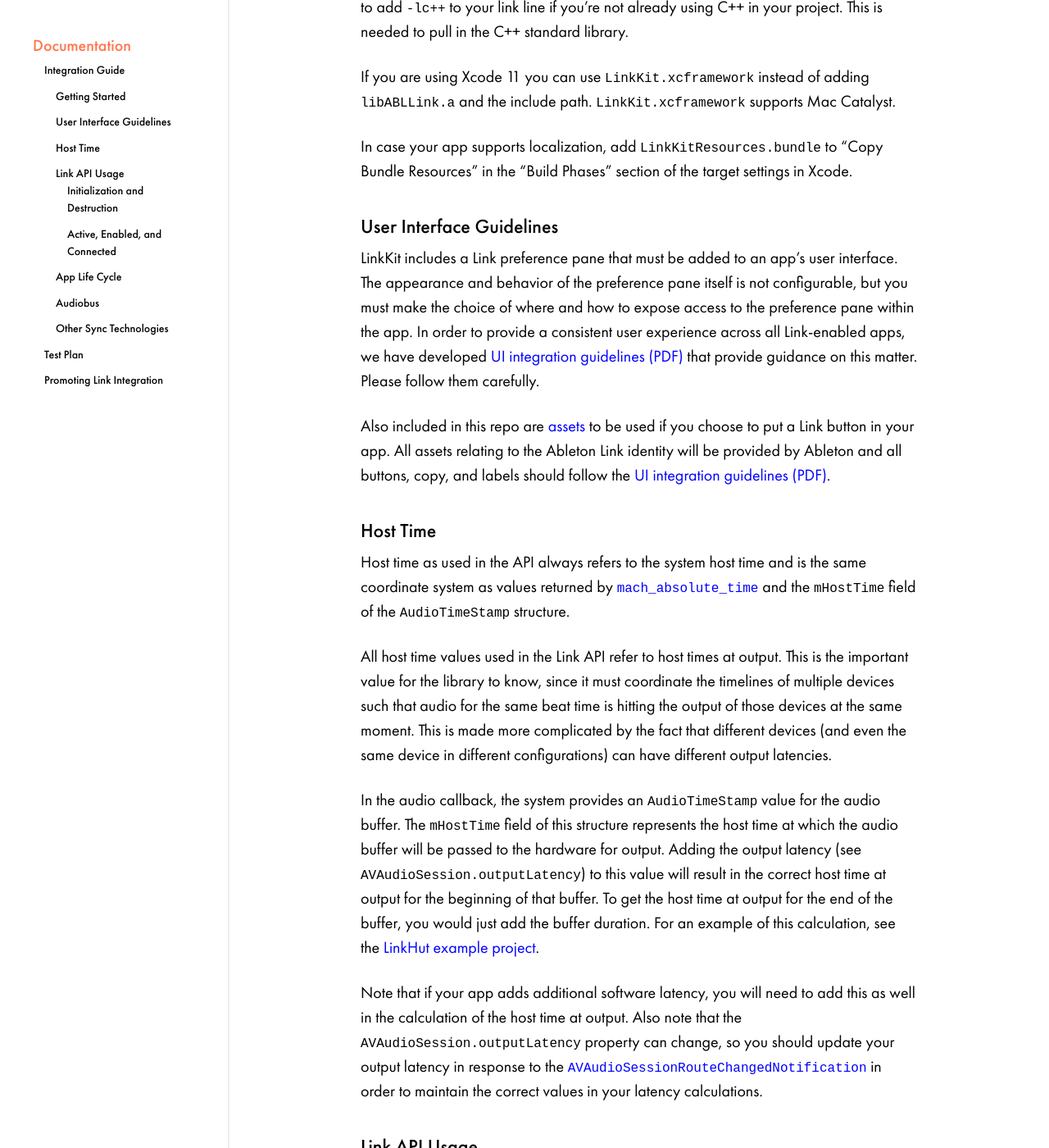
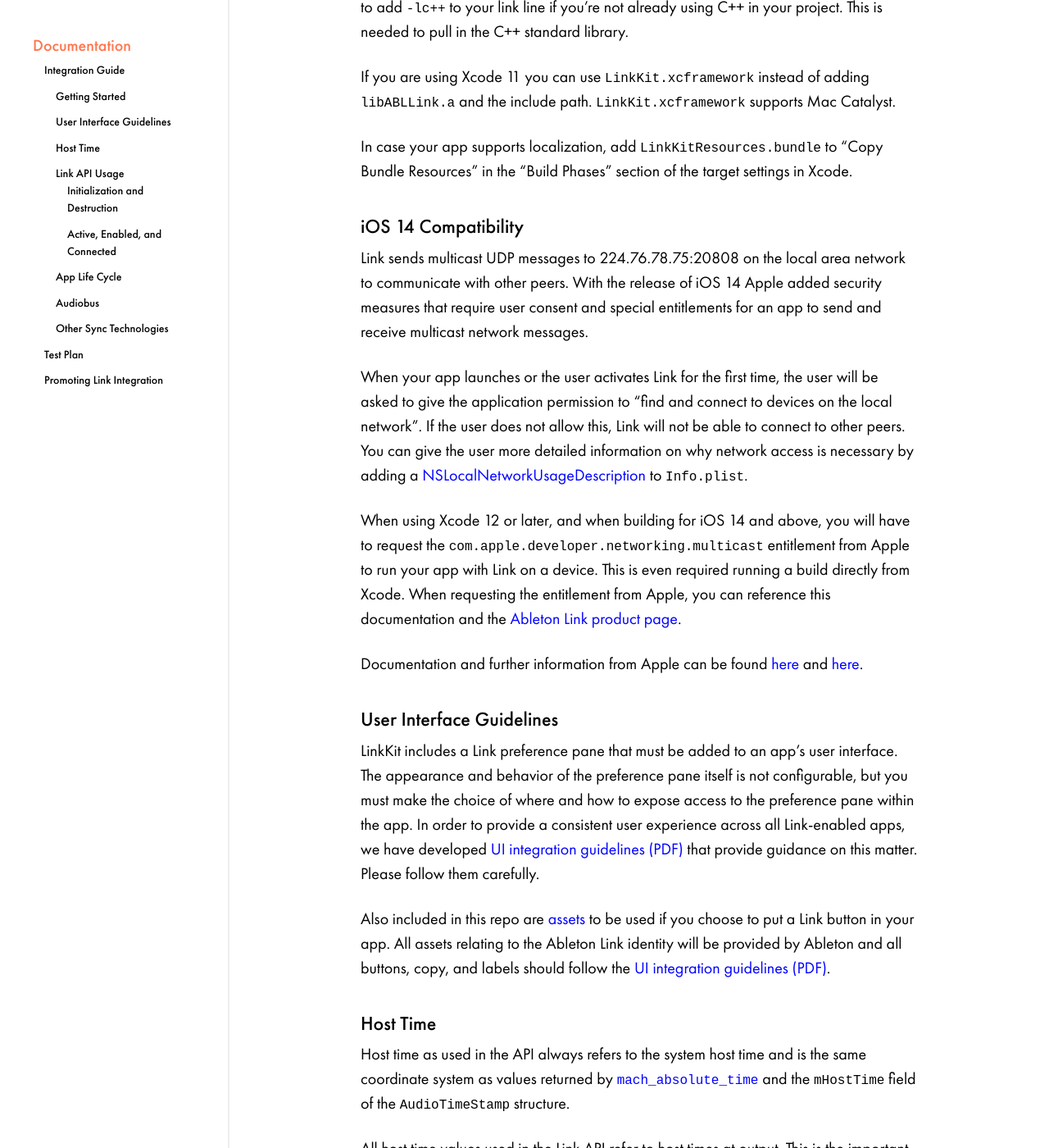
Before and after one commit to Ableton/ableton.github.io, a Jekyll site: the page built from linkkit/index.md, in a window 1280 px wide and 1400 px high, scrolled down 1696 px. Shown: the whole window at 82% size. Built offline with Jekyll 4.4.1, drawn with Linux system fonts in a browser that asks for light colours.

Commit message:
Add documentation for iOS multicast entitlement

```diff
--- a/linkkit/index.md
+++ b/linkkit/index.md
@@ -63,6 +63,16 @@ needed to pull in the C++ standard library.
 If you are using Xcode 11 you can use `LinkKit.xcframework` instead of adding `libABLLink.a` and the include path. `LinkKit.xcframework` supports Mac Catalyst.
 
 In case your app supports localization, add `LinkKitResources.bundle` to "Copy Bundle Resources" in the "Build Phases" section of the target settings in Xcode.
+
+### iOS 14 Compatibility
+Link sends multicast UDP messages to 224.76.78.75:20808 on the local area network to communicate with other peers. With the release of iOS 14 Apple added security measures that require user consent and special entitlements for an app to send and receive multicast network messages.
+
+When your app launches or the user activates Link for the first time, the user will be asked to give the application permission to "find and connect to devices on the local network". If the user does not allow this, Link will not be able to connect to other peers.
+You can give the user more detailed information on why network access is necessary by adding a [NSLocalNetworkUsageDescription](https://developer.apple.com/documentation/bundleresources/information_property_list/nslocalnetworkusagedescription) to `Info.plist`.
+
+When using Xcode 12 or later, and when building for iOS 14 and above, you will have to request the `com.apple.developer.networking.multicast` entitlement from Apple to run your app with Link on a device. This is even required running a build directly from Xcode. When requesting the entitlement from Apple, you can reference this documentation and the [Ableton Link product page](https://www.ableton.com/link/).
+
+Documentation and further information from Apple can be found [here](https://developer.apple.com/documentation/bundleresources/entitlements/com_apple_developer_networking_multicast) and [here](https://developer.apple.com/news/?id=0oi77447).
 
 ### User Interface Guidelines
 
```
